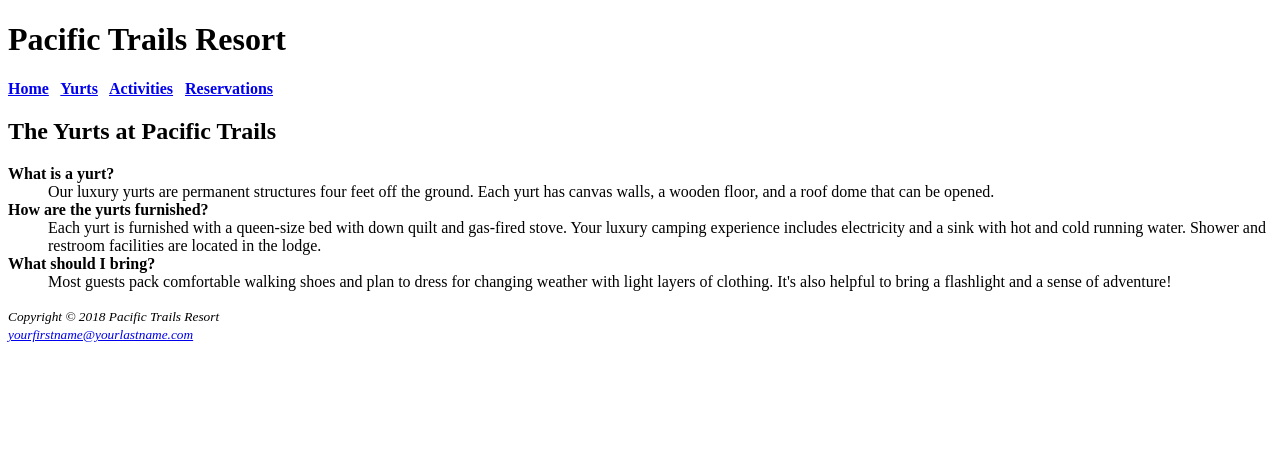
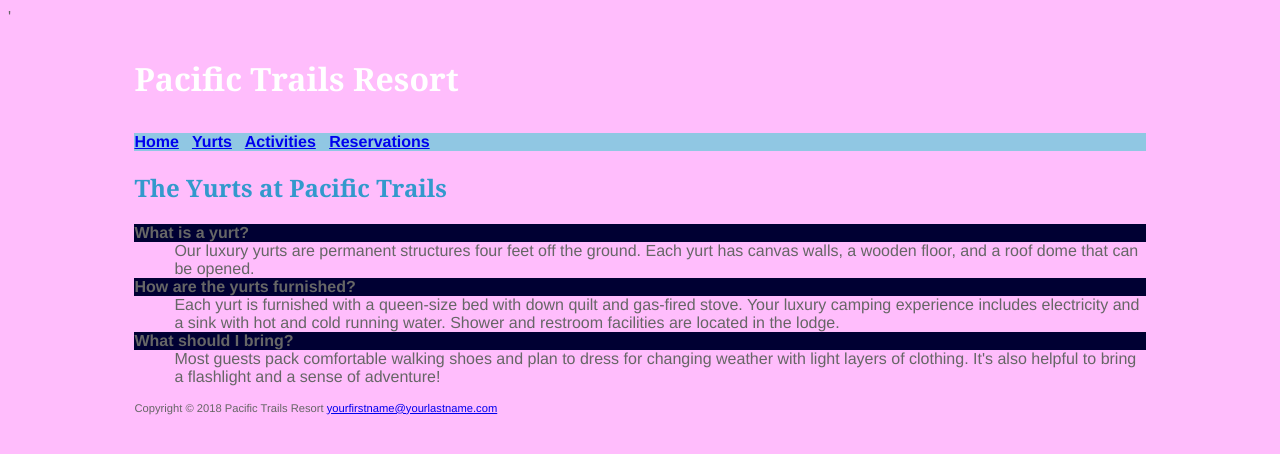
Before and after one commit to 44144-Sp22/ch3casestudy-ryannelliff, a plain HTML site: page yurts.html in a window 1280 px wide. Drawn offline with Linux system fonts and the light colour scheme.

Commit message:
Chapter 3 Case Study Complete; At the end of the case study it told us to mess around with the CSS a bit, so I changed the body background color to #ffbdfc and I also added a new font. That is why it may look differently than the sample photo.

```diff
--- /dev/null
+++ b/pacific.css
@@ -0,0 +1,45 @@
+body{
+  background-color: #ffbdfc;
+  color: #666666;
+  font-family: Helvetica, Arial, sans-serif;
+}
+
+header{
+  background-color: #ffbdfc;
+  color: #FFFFFF;
+  font-family: Georgia, sans-serif;
+}
+
+h1{
+  line-height: 200%;
+}
+
+nav{
+  font-weight: bold;
+  background-color: #90C7E3;
+}
+
+h2{
+  color: #3399CC;
+  font-family: Georgia, sans-serif;
+}
+
+dt{
+  background-color: #000033;
+  font-weight: bold;
+}
+
+.resort{
+  color: #000033;
+  font-size: 1.2em;
+}
+
+footer{
+  font-size: .70em;
+  font-weight: italic;
+}
+
+#wrapper{
+  width: 80%;
+  margin: auto;
+}
--- a/yurts.html
+++ b/yurts.html
@@ -1,39 +1,40 @@
 <!DOCTYPE html>
 <html lang="en">
 <head>
-<title>Pacific Trails Resort :: Yurts</title>
+  <title>Pacific Trails Resort :: Yurts</title>'
+  <link rel="stylesheet" type="text/css" href="pacific.css" />
   <meta charset="utf-8">
 </head>
 <body>
+  <div id="wrapper">
     <header>
       <h1>Pacific Trails Resort</h1>
     </header>
     <nav>
-<b>
         <a href="index.html">Home</a> &nbsp;
         <a href="yurts.html">Yurts</a> &nbsp;
         <a href="activities.html">Activities</a> &nbsp;
         <a href="reservations.html">Reservations</a>
-</b>
     </nav>
     <main>
       <h2>The Yurts at Pacific Trails</h2>
       <dl>
-<dt><strong>What is a yurt?</strong></dt>
+        <dt>What is a yurt?</dt>
           <dd>Our luxury yurts are permanent structures four feet off the ground. Each yurt has
           canvas walls, a wooden floor, and a roof dome that can be opened.</dd>
-<dt><strong>How are the yurts furnished?</strong></dt>
+          <dt>How are the yurts furnished?</dt>
         <dd>Each yurt is furnished with a queen-size bed with down quilt and gas-fired stove.
           Your luxury camping experience includes electricity and a sink with hot and
           cold running water. Shower and restroom facilities are located in the lodge.</dd>
-<dt><strong>What should I bring?</strong></dt>
+          <dt>What should I bring?</dt>
         <dd>Most guests pack comfortable walking shoes and plan to dress for changing weather with light layers of clothing. It&#39;s also helpful to bring a flashlight and a sense of adventure!</dd>
       </dl>
     </main>
     <footer>
-<small><i>Copyright &copy; 2018 Pacific Trails Resort<br>
+      <p>Copyright &copy; 2018 Pacific Trails Resort
         <a href="mailto:yourfirstname@yourlastname.com">yourfirstname@yourlastname.com</a>
-</i></small>
+      </p>
     </footer>
+</div>
 </body>
 </html>
```
Also changed, not shown: index.html (+6 -5 lines). Lines whose indentation alone changed are shown as unchanged.
